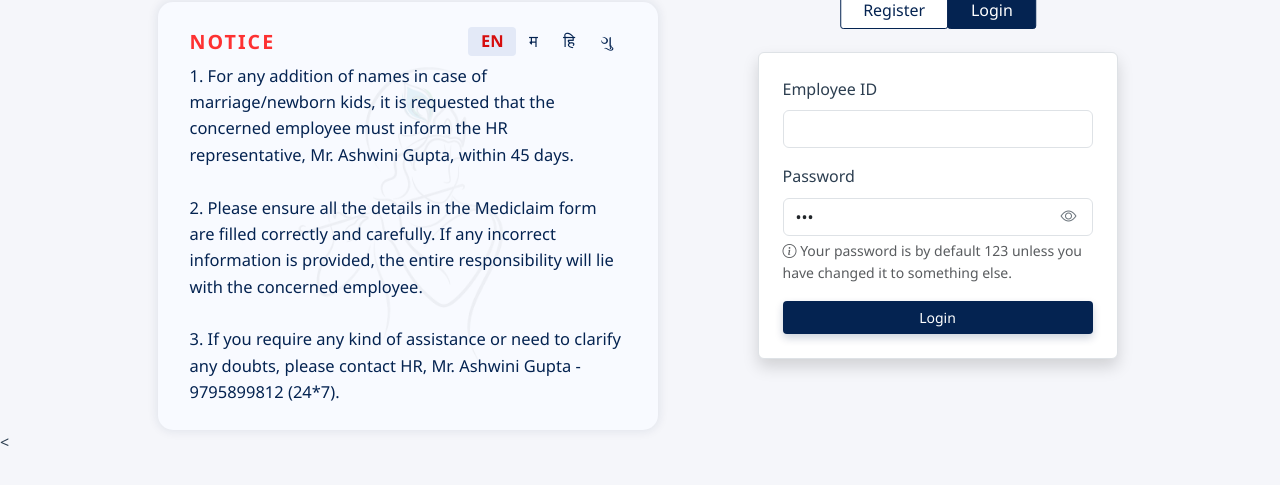
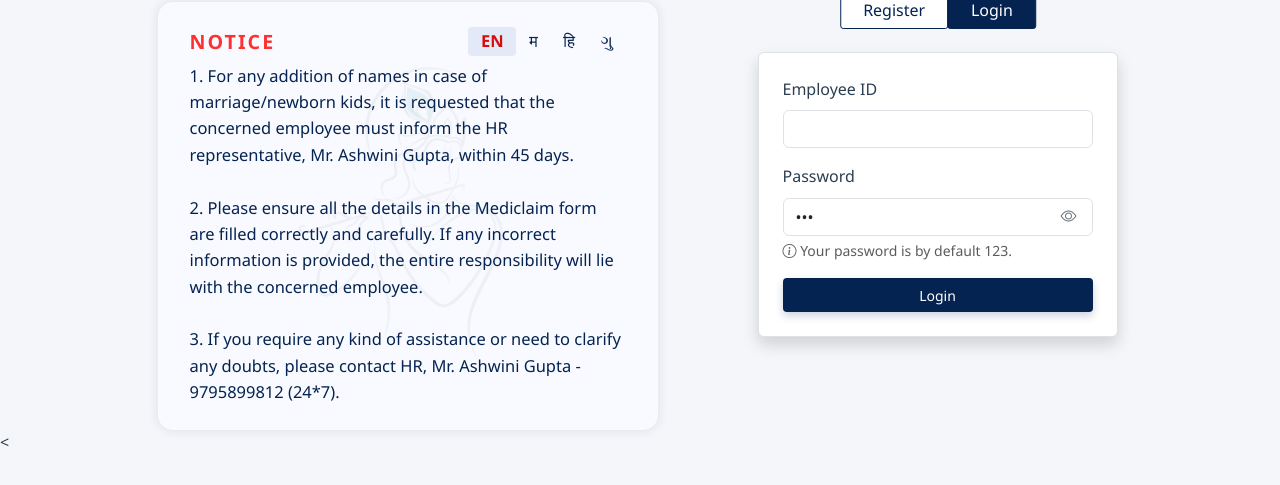
Before and after one commit to 2711moon/HIAF, a Flask app: page /dashboard in a window 1280 px wide, after a click on "Login". Shown: the part 143-628 px from the top of the page. Run offline with Flask 3, Linux system fonts and the light colour scheme; some libraries are stand-ins or nearby versions.

Commit message:
login disclaimer hasnt been reduced

```diff
--- a/templates/dashboard.html
+++ b/templates/dashboard.html
@@ -324,7 +324,7 @@
               <input type="password" class="form-control pe-5" id="passcode" name="passcode" value="123" readonly style="padding-right: 2.5rem;">
               <i class="bi bi-eye" id="customEyeIcon" onmousedown="showPassword()" onmouseup="hidePassword()" onmouseleave="hidePassword()" title="Hold to show password"></i>
             </div>
-            <small class="text-muted mt-1 d-block" id="loginPasswordNote"><i class="bi bi-info-circle"></i> Your password is by default 123 unless you have changed it to something else.</small>
+            <small class="text-muted mt-1 d-block" id="loginPasswordNote"><i class="bi bi-info-circle"></i> Your password is by default 123.</small>
           </div>
 
 
```
